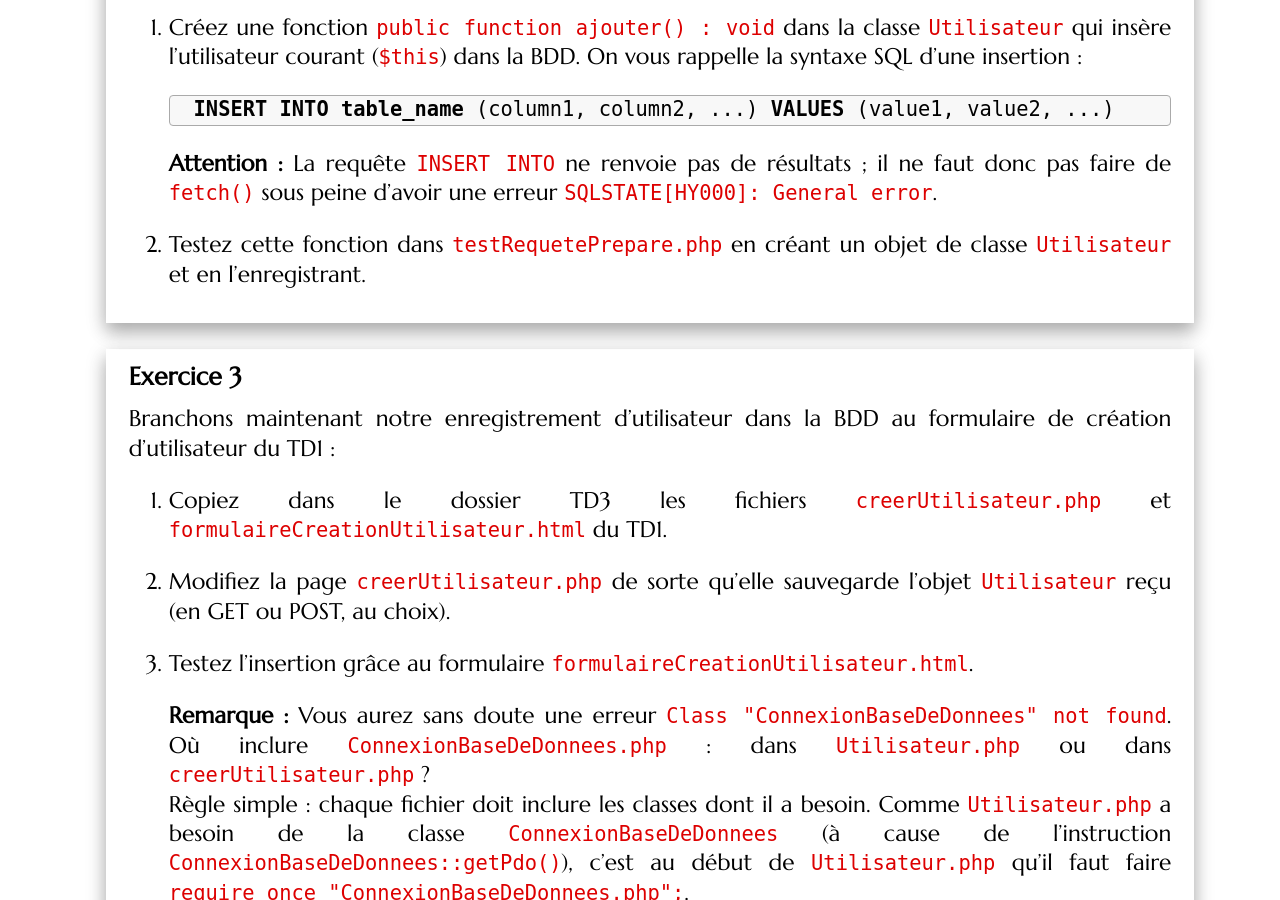
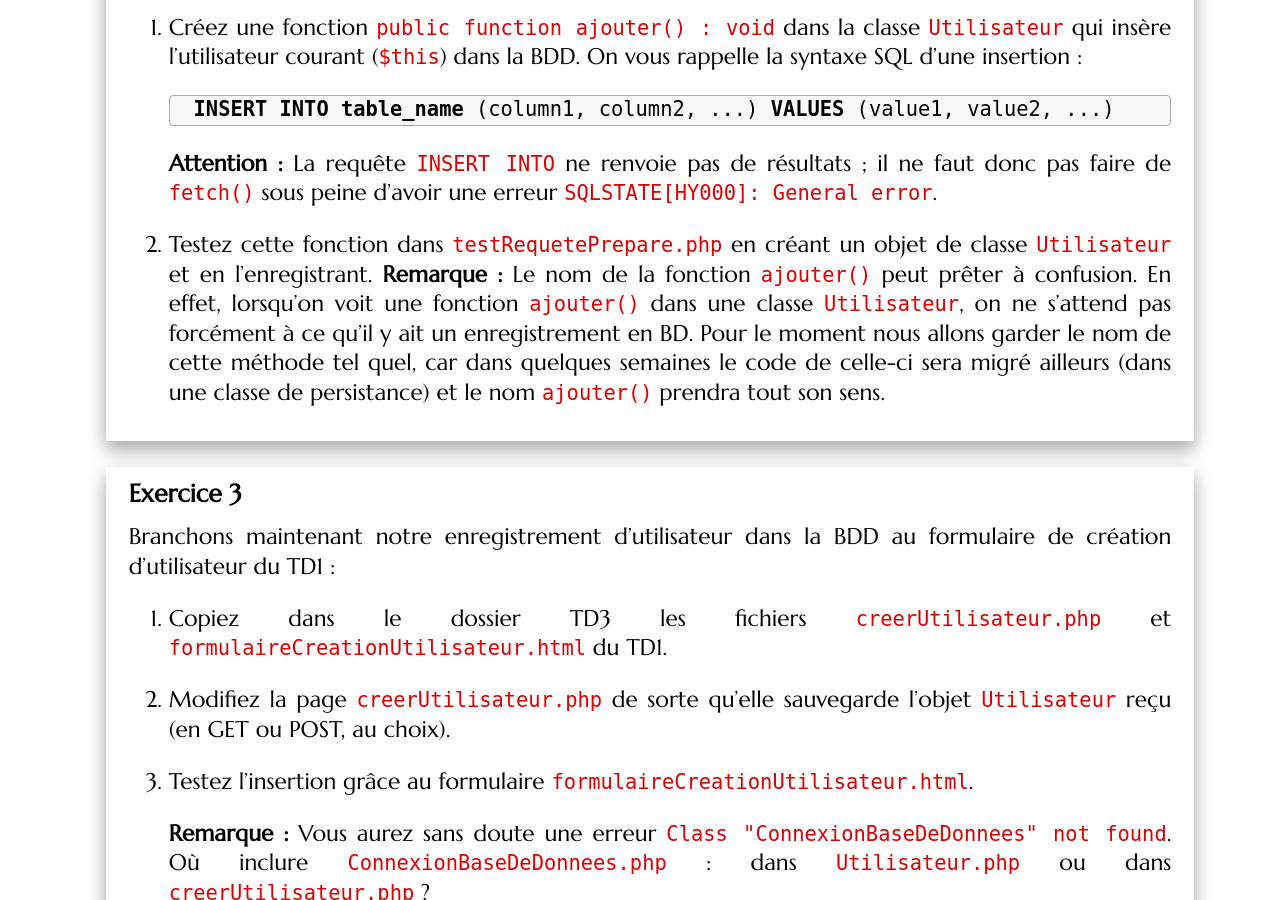
Before and after one commit to romainlebreton/R3.01-DeveloppementWeb, a Jekyll site: the page built from tutorials/tutorial3.md, in a window 1280 px wide and 900 px high, scrolled down 3323 px. Built offline with Jekyll 4.4.1, drawn with Linux system fonts in a browser that asks for light colours; some web fonts are replaced.

Commit message:
remarque nom "ajouter()"

```diff
--- a/tutorials/tutorial3.md
+++ b/tutorials/tutorial3.md
@@ -180,6 +180,10 @@ courant (`$this`) dans la BDD. On vous rappelle la syntaxe SQL d'une insertion :
 
 3. Testez cette fonction dans `testRequetePrepare.php` en créant un objet de classe
    `Utilisateur` et en l'enregistrant.
+**Remarque :** Le nom de la fonction `ajouter()` peut prêter à confusion. En effet, lorsqu'on voit une fonction `ajouter()`
+ dans une classe `Utilisateur`, on ne s'attend pas forcément à ce qu'il y ait un enregistrement en BD.
+Pour le moment nous allons garder le nom de cette méthode tel quel, car dans quelques semaines le code de celle-ci sera migré ailleurs (dans une classe de persistance)
+et le nom `ajouter()` prendra tout son sens.
 </div>
 
 <div class="exercise">
```
